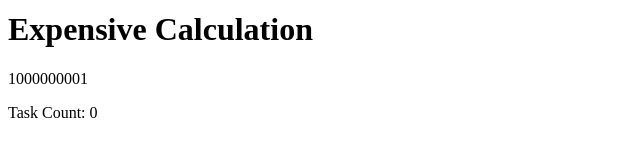
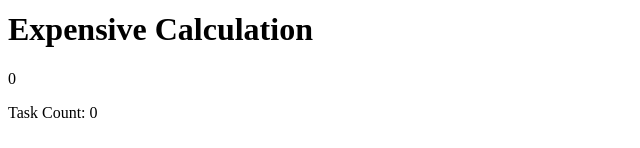
Before and after one commit to acciojob/react-memo-imsunokdir, a React app: page / in a window 1280 px wide. Shown: the part 233-381 px from the top of the page, without its empty margins (0-640 px from the left). Built offline with nearby package versions, Linux system fonts and the light colour scheme.

Commit message:
add reauired features

```diff
--- a/src/components/App.js
+++ b/src/components/App.js
@@ -30,7 +30,7 @@ const App = () => {
 
   const veryBigNum = useMemo(() => {
     for (let i = 0; i < 1000000000; i++) {}
-    return 1000000001;
+    return counter * 2;
   }, [counter]);
 
   return (
```
